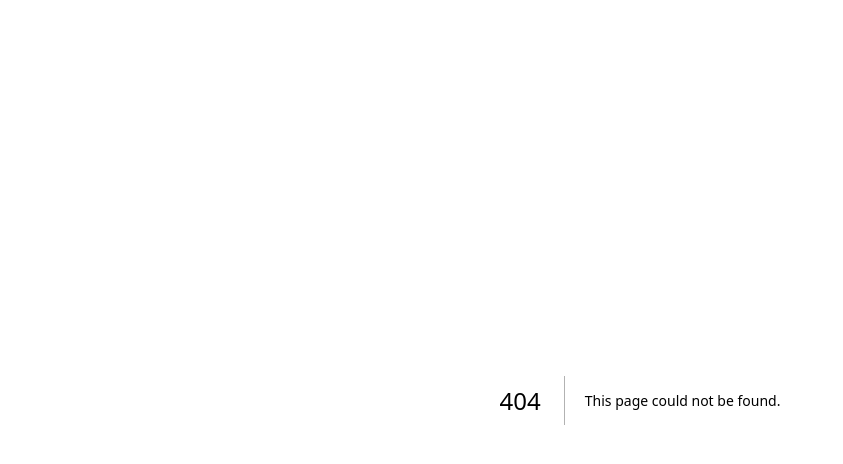
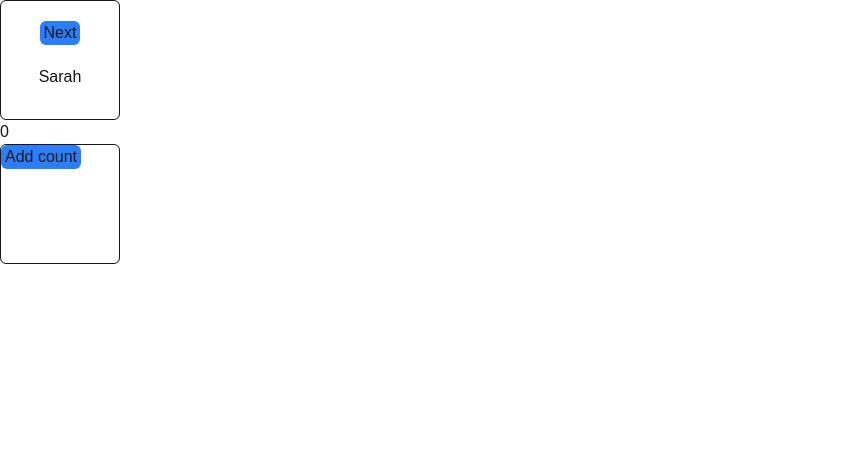
Before and after one commit to Ireeduii/react-project1, a Next.js app: page /hook-usestate in a window 1280 px wide. Before the commit this address had no page. Shown: the top 464 px of the page, without its empty margins (0-843 px from the left). Built offline with nearby package versions, Linux system fonts and the light colour scheme.

Commit message:
todo-contuning

```diff
--- /dev/null
+++ b/src/app/hook-usestate/page.js
@@ -0,0 +1,35 @@
+"use client";
+import { useState } from "react";
+
+const userNameList = ["Sarah", "Jigmid", "Nara"];
+export default function Home() {
+  const [index, setIndex] = useState(0);
+  const handleClick = () => {
+    setIndex(index + 1);
+  };
+  let user = userNameList[index];
+
+  const [count, setCount] = useState(0);
+  return (
+    <div>
+      <div className="w-30 h-30 border rounded-md text-center">
+        <button
+          onClick={handleClick}
+          className="my-5 mx-5 bg-blue-500 w-[40px] rounded-md"
+        >
+          Next
+        </button>
+        <p>{user}</p>
+      </div>
+      {count}
+      <div className="w-30 h-30 border rounded-md">
+        <button
+          onClick={() => setCount(count + 1)}
+          className=" bg-blue-500 w-[80px] rounded-md items-center "
+        >
+          Add count
+        </button>
+      </div>
+    </div>
+  );
+}
--- a/src/app/todo/page.js
+++ b/src/app/todo/page.js
@@ -1,14 +1,36 @@
-import { AddButton } from "@/components";
+"use client";
+import { useState } from "react";
+
 import { Input } from "@/components/todoInput";
-import { Task } from "@/components/todotask";
-const Home = () => {
-  const task = {
-    taskName: "clean a home",
-    isCompleted: false,
+import { Buttons } from "@/components/todobtns";
+import { AddButton } from "@/components/todoaddbtn";
+
+const ToDo = () => {
+  const [todos, setTodos] = useState([]);
+  const [inputValue, setInputValue] = useState("");
+
+  const handleOnChange = (event) => {
+    setInputValue(event.target.value);
+  };
+
+  const handleAddToDo = () => {
+    setTodos([...todos, inputValue]);
+  };
+
+  const handleDeleteToDo = (index) => {
+    const newTodos = todos.filter((el, i) => index !== i);
+    setTodos(newTodos);
+  };
+
+  const handleOnClick = () => {
+    if (inputValue.trim() === "") return;
+    // hooson uyd nemehgui
+    setTodos([...todos, { text: inputValue, Completed: true }]);
+    setInputValue("");
+    // input hoosloh
   };
   return (
     <div>
-      <Task taskName={task.taskName} isCompleted={task.isCompleted}></Task>
       <div className="bg-gray-100 w-full h-screen flex justify-center items-center">
         <div className="w-[380px] h-[300px] border rounded-md shadow-xl bg-white p-6">
           <h1 className="font-semibold text-black text-xl text-center mb-4">
@@ -16,20 +38,15 @@ const Home = () => {
           </h1>
 
           <div className="flex items-center gap-2 mb-4">
-            <Input placeholder="Add new task.." />
-            <AddButton></AddButton>
+            <Input
+              onChange={handleOnChange}
+              value={inputValue}
+              placeholder="Add new task..."
+            />
+            <AddButton onClick={handleOnClick}>Add</AddButton>
           </div>
-
-          <div className="flex gap-2 mb-4">
-            <button className="px-3 py-1 rounded bg-blue-600 text-white hover:bg-blue-700">
-              All
-            </button>
-            <button className="px-3 py-1 rounded bg-gray-100 text-black ">
-              Active
-            </button>
-            <button className="px-3 py-1 rounded bg-gray-100 text-black">
-              Completed
-            </button>
+          <div>
+            <Buttons></Buttons>
           </div>
 
           <p className="text-[#6B7280] text-center text-[17px] mt-6 m">
@@ -44,4 +61,7 @@ const Home = () => {
     </div>
   );
 };
-export default Home;
+export default ToDo;
+// let text = "   hi   ";
+// console.log(text);
+// console.log(text.trim());
--- a/src/components/index.js
+++ b/src/components/index.js
@@ -9,4 +9,4 @@ export * from "./blogcard";
 // export * from "./easy_toggle";
 // export * from "./easy_input_field";
 // export * from "./medium_todo";
-export * from "./todoButton";
+export * from "./todoaddbtn";
--- a/src/components/todoButton.jsx
+++ /dev/null
@@ -1,12 +0,0 @@
-export const AddButton = (props) => {
-  return (
-    <div>
-      <button
-        type="button"
-        className="bg-blue-600 text-white px-4 py-2 rounded hover:bg-blue-700"
-      >
-        {props.children}Add
-      </button>
-    </div>
-  );
-};
--- a/src/components/todoInput.jsx
+++ b/src/components/todoInput.jsx
@@ -2,6 +2,8 @@ export const Input = (props) => {
   return (
     <div>
       <input
+        onChange={props.onChange}
+        value={props.value}
         type="text"
         placeholder={props.placeholder}
         className="text-[#71717A] flex-1 border border-gray-300 rounded px-3 py-2 focus:outline-none focus:ring-2 focus:ring-blue-300 w-[270px]"
--- /dev/null
+++ b/src/components/todoaddbtn.jsx
@@ -0,0 +1,11 @@
+export const AddButton = (props) => {
+  return (
+    <button
+      onClick={props.onClick}
+      type="button"
+      className="bg-blue-600 text-white px-4 py-2 rounded hover:bg-blue-700"
+    >
+      {props.children || "Add"}
+    </button>
+  );
+};
--- /dev/null
+++ b/src/components/todobtns.jsx
@@ -0,0 +1,15 @@
+export const Buttons = () => {
+  return (
+    <div className="flex gap-2 mb-4">
+      <button className="px-3 py-1 rounded bg-blue-600 text-white hover:bg-blue-700">
+        All
+      </button>
+      <button className="px-3 py-1 rounded bg-gray-100 text-black ">
+        Active
+      </button>
+      <button className="px-3 py-1 rounded bg-gray-100 text-black">
+        Completed
+      </button>
+    </div>
+  );
+};
--- a/src/components/todotask.jsx
+++ /dev/null
@@ -1,9 +0,0 @@
-export const Task = (props) => {
-  return (
-    <div>
-      <input className="w-[200px] bg-white" />
-      <p>{props.taskName}</p>
-      {props.isCompleted && }
-    </div>
-  );
-};
```
